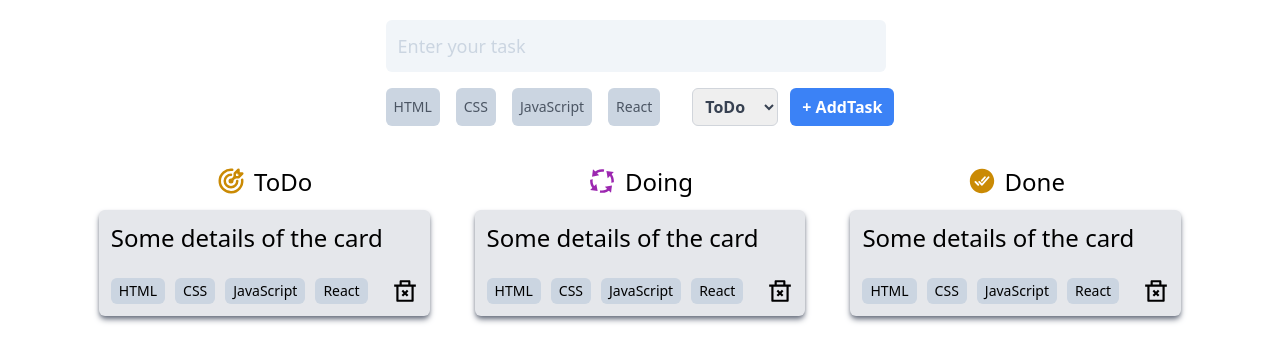
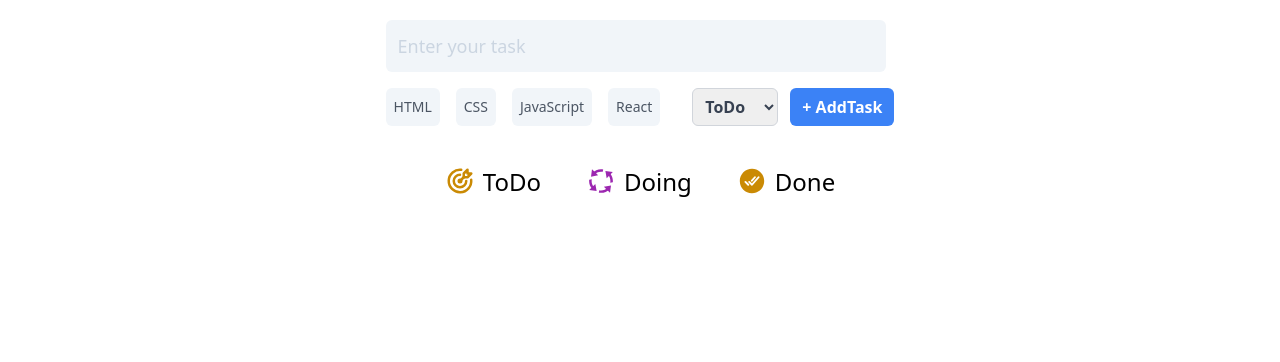
Before and after one commit to RobiMankhinStart/To_Do, a React (Vite) app: page / in a window 1280 px wide. Shown: the top 362 px of the page. Built offline with nearby package versions, Linux system fonts and the light colour scheme.

Commit message:
created tasks state to store all the data

```diff
--- a/src/App.jsx
+++ b/src/App.jsx
@@ -5,15 +5,33 @@ import TaskColumn from "./Components/TaskColumn";
 import { TbTargetArrow } from "react-icons/tb";
 import { IoCheckmarkDoneCircle } from "react-icons/io5";
 import { FcProcess } from "react-icons/fc";
+import { useState } from "react";
 
 function App() {
+  const [tasks, setTasks] = useState([]);
+  console.log("tasks", tasks);
   return (
     <div className="flex flex-col gap-[40px] items-center p-[20px]">
-      <HeaderSection />
+      <HeaderSection setTasks={setTasks} />
       <main className="flex gap-[45px]">
-        <TaskColumn icon={TbTargetArrow} col="ToDo" />
-        <TaskColumn icon={FcProcess} col="Doing" />
-        <TaskColumn icon={IoCheckmarkDoneCircle} col="Done" />
+        <TaskColumn
+          icon={TbTargetArrow}
+          col="ToDo"
+          tasks={tasks || []}
+          checkStatus="todo"
+        />
+        <TaskColumn
+          icon={FcProcess}
+          col="Doing"
+          tasks={tasks}
+          checkStatus="doing"
+        />
+        <TaskColumn
+          icon={IoCheckmarkDoneCircle}
+          col="Done"
+          tasks={tasks}
+          checkStatus="done"
+        />
       </main>
     </div>
   );
--- a/src/Components/HeaderSection.jsx
+++ b/src/Components/HeaderSection.jsx
@@ -1,7 +1,7 @@
 import React, { useState } from "react";
 import TagButtons from "./TagButtons";
 
-const HeaderSection = () => {
+const HeaderSection = ({ setTasks }) => {
   const [taskData, setTaskData] = useState({
     task: "",
     status: "todo",
@@ -14,10 +14,15 @@ const HeaderSection = () => {
       return { ...prev, [name]: value };
     });
   };
+  // .......submit all info into the Array........
   const handleSubmit = (e) => {
     e.preventDefault();
-    console.log(taskData);
+    setTasks((prev) => {
+      return [...prev, taskData];
+    });
   };
+  // .......function to make an array of selecting tags ...........
+
   const selectTag = (t) => {
     const filteredData = taskData.tags.filter((value) => value !== t);
     if (taskData.tags.some((tag) => tag == t)) {
@@ -30,7 +35,11 @@ const HeaderSection = () => {
       });
     }
   };
-  console.log(taskData.tags);
+  // console.log(taskData.tags);
+  // .......function to highlight selecting tags ...........
+  const highlightSelectedTags = (t) => {
+    return taskData.tags.some((value) => value == t);
+  };
   return (
     <header>
       <form onSubmit={handleSubmit} className="flex flex-col gap-4">
@@ -45,10 +54,26 @@ const HeaderSection = () => {
 
         <div className="flex gap-8">
           <div className="flex gap-4 text-gray-600">
-            <TagButtons selectTag={selectTag} tagName="HTML" />
-            <TagButtons selectTag={selectTag} tagName="CSS" />
-            <TagButtons selectTag={selectTag} tagName="JavaScript" />
-            <TagButtons selectTag={selectTag} tagName="React" />
+            <TagButtons
+              selectTag={selectTag}
+              tagName="HTML"
+              selected={highlightSelectedTags("HTML")}
+            />
+            <TagButtons
+              selectTag={selectTag}
+              tagName="CSS"
+              selected={highlightSelectedTags("CSS")}
+            />
+            <TagButtons
+              selectTag={selectTag}
+              tagName="JavaScript"
+              selected={highlightSelectedTags("JavaScript")}
+            />
+            <TagButtons
+              selectTag={selectTag}
+              tagName="React"
+              selected={highlightSelectedTags("React")}
+            />
           </div>
           <div className="flex gap-3">
             <select
--- a/src/Components/TagButtons.jsx
+++ b/src/Components/TagButtons.jsx
@@ -1,11 +1,19 @@
 import React from "react";
 
-const TagButtons = ({ tagName, selectTag }) => {
+const TagButtons = ({ tagName, selectTag, selected }) => {
+  const selectedBGTags = {
+    HTML: "bg-orange-300",
+    CSS: "bg-yellow-300",
+    JavaScript: "bg-amber-200",
+    React: "bg-indigo-200",
+  };
   return (
     <button
       type="button"
       onClick={() => selectTag(tagName)}
-      className="px-2 text-sm font-medium bg-slate-300 rounded-md"
+      className={`${
+        selected ? selectedBGTags[tagName] : "bg-slate-100"
+      } px-2 text-sm  font-medium rounded-md`}
     >
       {tagName}
     </button>
--- a/src/Components/TaskColumn.jsx
+++ b/src/Components/TaskColumn.jsx
@@ -1,14 +1,16 @@
 import TaskCard from "./TaskCard";
 
-const TaskColumn = ({ icon, col }) => {
+const TaskColumn = ({ icon, col, tasks, checkStatus }) => {
   const Icon = icon;
   return (
-    <section className="text-2xl  w[240px] flex flex-col gap-3 items-center ">
+    <section className="text-2xl flex flex-col gap-3 items-center ">
       <div className="flex gap-2 ">
         <Icon className="text-3xl text-yellow-600" />
         {col}
       </div>
-      <TaskCard />
+      {tasks.map((t, index) =>
+        t.status === checkStatus ? <TaskCard key={index} /> : null
+      )}
     </section>
   );
 };
```
